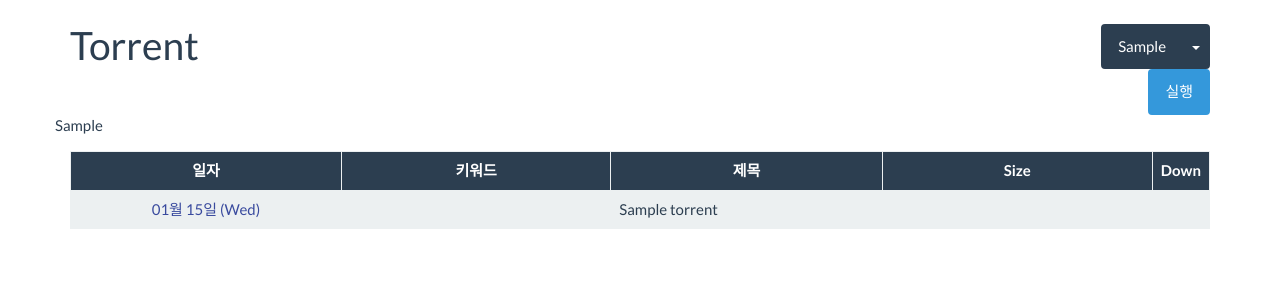
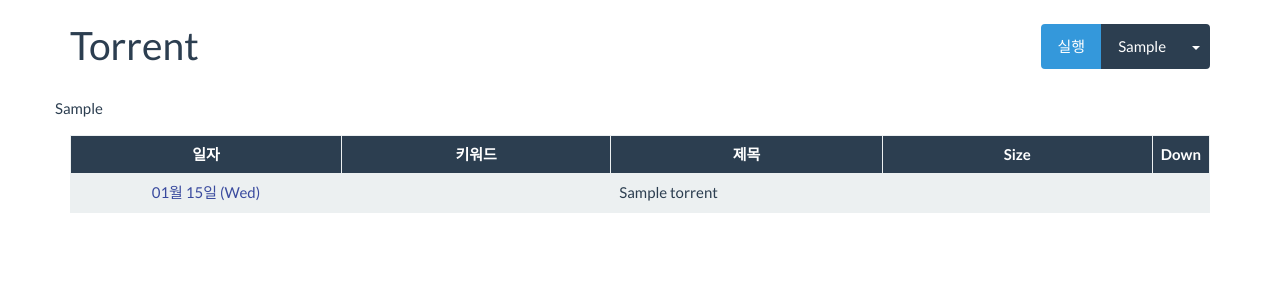
Before and after one commit to star16m/toapp, a Spring app: page /torrent in a window 1280 px wide. Shown: the part 60-360 px from the top of the page. Run offline with Thymeleaf, Linux system fonts and the light colour scheme; the template is opened without the code that fills it: most values are stand-ins (such as "Sample title", 1, 10 or a date in 2020); data that the repository does not hold is empty.

Commit message:
add run button

```diff
--- a/src/main/resources/templates/torrent.html
+++ b/src/main/resources/templates/torrent.html
@@ -14,14 +14,12 @@
    	<div class="page-header">
    		<h1 class="inline-h1">Torrent</h1>
 		<div class="btn-group pull-right">
+
+			<a class="btn btn-info" href="#" onclick="document.runForm.submit();">실행</a>
 			<a class="btn btn-primary" th:href="@{'/torrent/'+${currentKeyword}}" th:text="${#strings.defaultString(currentKeyword, '전체보기')}">전체보기</a>
 			<a class="btn btn-primary dropdown-toggle dropdown-toggle-split" data-toggle="dropdown" aria-haspopup="true" aria-expanded="false">
 				<span class="caret"></span>
 			</a>
-			<form action="#" th:if="${#strings.length(currentKeyword) > 0}" th:action="@{/torrent/collect}" th:method="patch">
-				<input type="hidden" th:value="${currentKeyword}" th:attr="name='currentKeyword'" />
-				<button type="submit" class="btn btn-info pull-right">실행</button>
-			</form>
 			<ul class="dropdown-menu" aria-labelledby="dropdownMenu">
 				<li ><a th:href="@{'/torrent/'}" >전체보기</a></li>
 				<li role="separator" class="divider"></li>
@@ -32,6 +30,9 @@
 	  		</ul>
 		</div>
   	</div>
+<form name="runForm" id="runForm" th:if="${#strings.length(currentKeyword) > 0}" th:action="@{/torrent/collect}" th:method="patch">
+	<input type="hidden" th:value="${currentKeyword}" th:attr="name='currentKeyword'" />
+</form>
 </section>
 
 <!-- #################### CONTENT #################### -->
```
